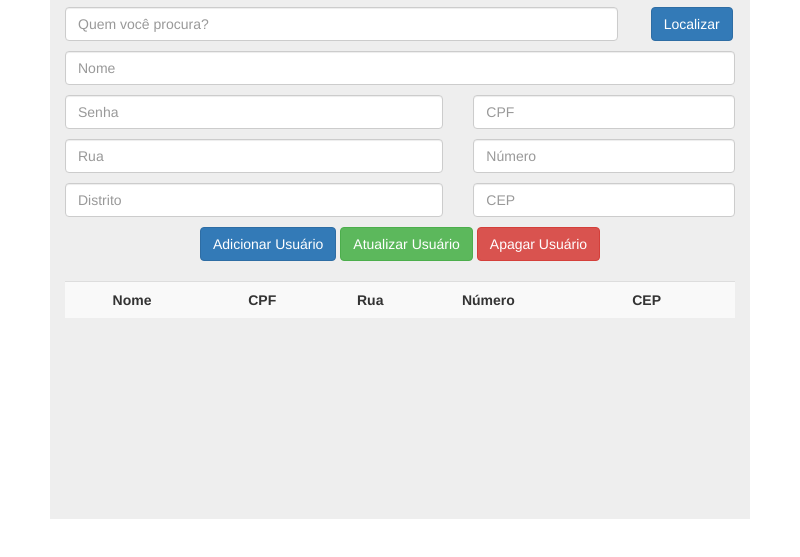
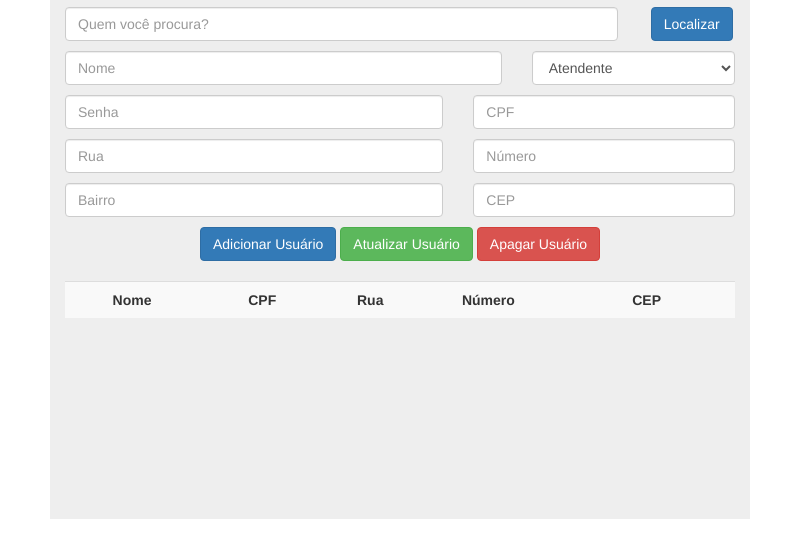
Before and after one commit to alyssongomes/SysDent, an Electron app: page templates/saveUser.html in a window 800 px wide. Shown: the part 101-658 px from the top of the page. Drawn offline with Linux system fonts and the light colour scheme.

Commit message:
Ajuste de Telas

```diff
--- a/templates/saveUser.html
+++ b/templates/saveUser.html
@@ -19,12 +19,18 @@
           <div class="col-xs-10">
             <input class="form-control" type="text" name="localizar" placeholder="Quem você procura?" />
           </div>
-          <div class="col-xs-12"><input class="form-control" type="text" name="nome" placeholder="Nome" /></div>
+          <div class="col-xs-8"><input class="form-control" type="text" name="nome" placeholder="Nome" /></div>
+          <div class="col-xs-4"><select class="form-control" type="text" name="papel" placeholder="Papel" >
+              <option value="">Atendente</option>
+              <option value="">Dentista</option>
+            </select>
+
+          </div>
           <div class="col-xs-7"><input class="form-control" type="text" name="senha" placeholder="Senha" /></div>
-          <div class="col-xs-5"><input class="form-control" type="text" name="telefone" placeholder="CPF" /></div>
+          <div class="col-xs-5"><input class="form-control" type="text" name="CPF" placeholder="CPF" /></div>
           <div class="col-xs-7"><input class="form-control" type="text" name="rua" placeholder="Rua" /></div>
           <div class="col-xs-5"><input class="form-control" type="text" name="numero" placeholder="Número" /></div>
-          <div class="col-xs-7"><input class="form-control" type="text" name="distrito" placeholder="Distrito" /></div>
+          <div class="col-xs-7"><input class="form-control" type="text" name="bairro" placeholder="Bairro" /></div>
           <div class="col-xs-5"><input class="form-control" type="text" name="CEP" placeholder="CEP" /></div>
         </form>
         <button class="btn btn-primary" id="btn-find">Localizar</button>
```
Also changed, not shown: templates/login.html (+2 -2 lines), 1 other file.
